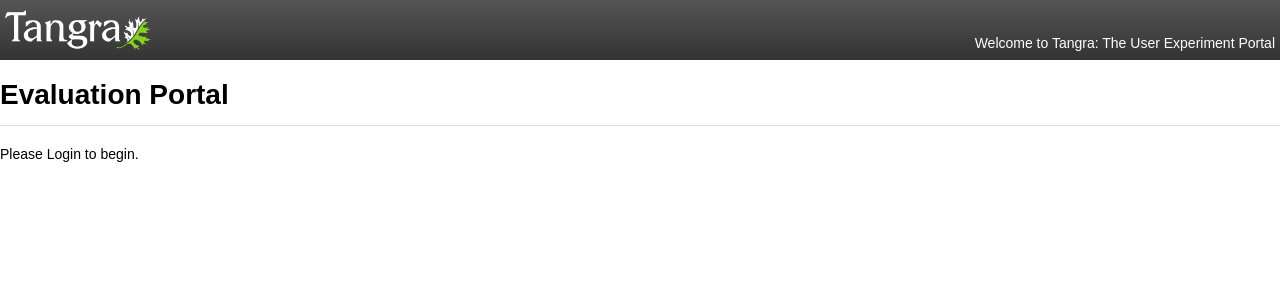
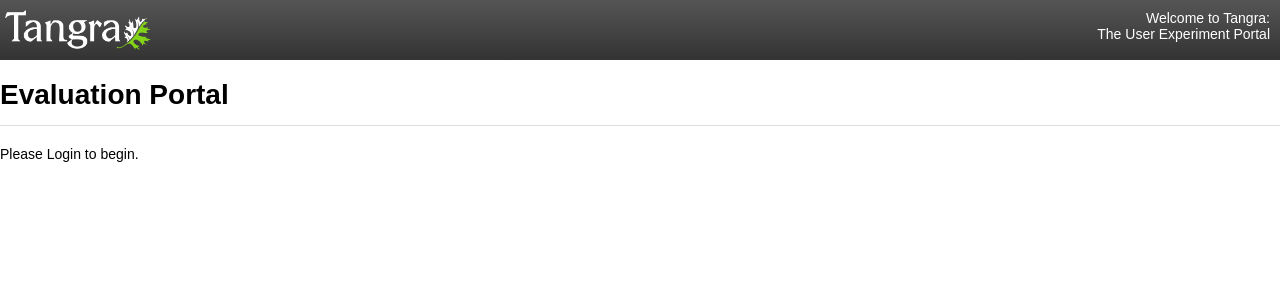
Before and after one commit to vpandeliev/reading_study, a Django app: template portal/templates/home.html in a window 1280 px wide. Shown: the top 300 px of the page. Run offline with Django 3.2, Linux system fonts and the light colour scheme; the template is opened without the code that fills it, so the values that code supplies are empty.

Commit message:
pretties

```diff
--- a/media/css/main.css
+++ b/media/css/main.css
@@ -148,7 +148,10 @@ float: right;}
 }
 
 #login_links {
-  padding-top:30px;
+  /*padding-top:30px;*/
+  position: absolute;
+  top: 10px; right: 10px;
+
 }
 
 #login_menu img {
--- a/portal/templates/base.html
+++ b/portal/templates/base.html
@@ -40,10 +40,10 @@
 				<a href="/"><img id="logo" src="{{ MEDIA_URL }}img/tangra_logo.png" /></a>
 				<div id="login_links">
 				{% if user.is_authenticated %}
-					Welcome, <a href="/study/">{{user.username}}</a> |
+					Welcome, <a href="/study/">{{user.username}}</a><br/>
            <a href="{% url 'logout' %}">Logout</a>
 				{% else %}
-					Welcome to Tangra: The User Experiment Portal
+					Welcome to Tangra:<br/> The User Experiment Portal
 				{% endif%}
 				</div>
 			</div>
```
